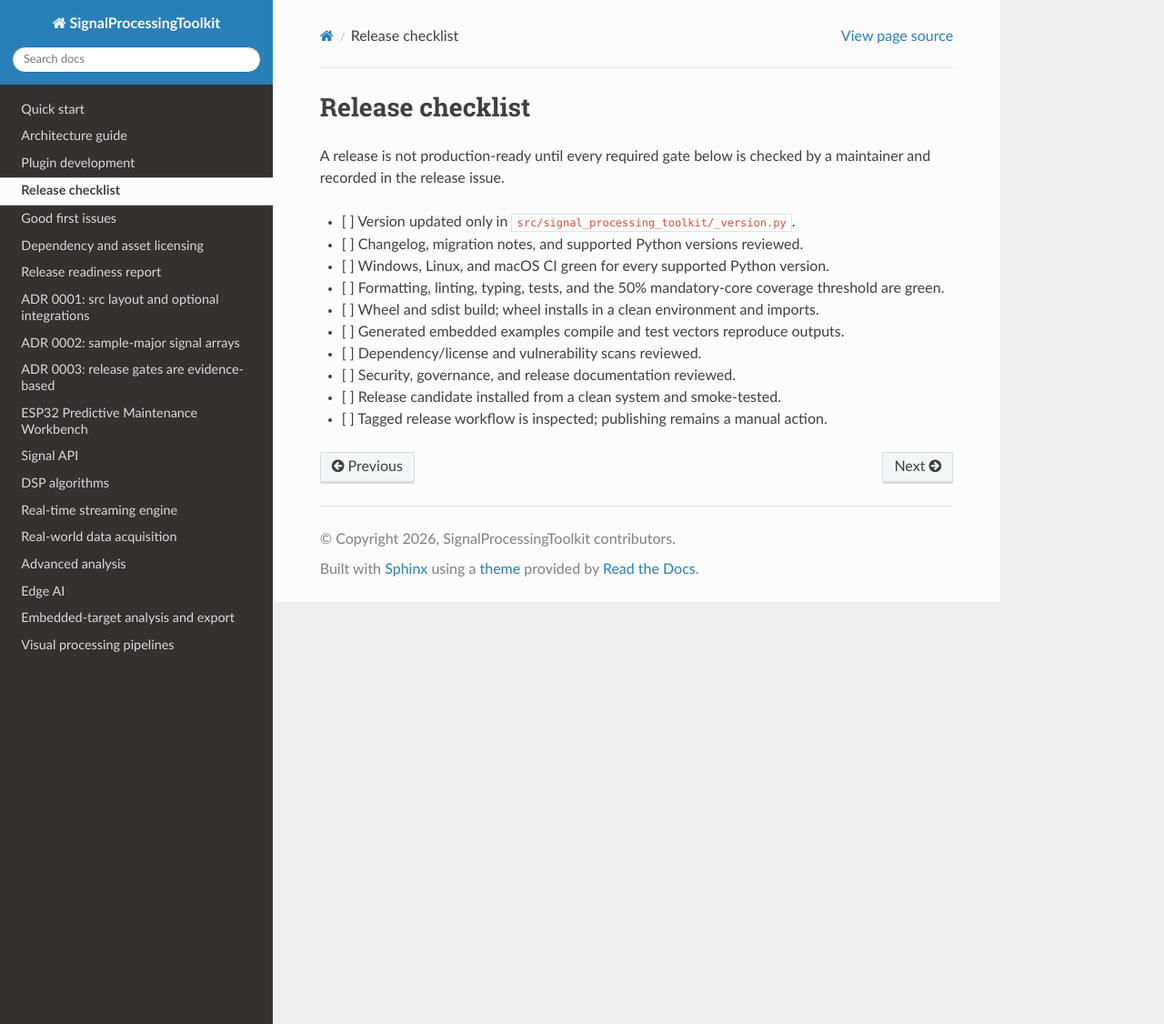
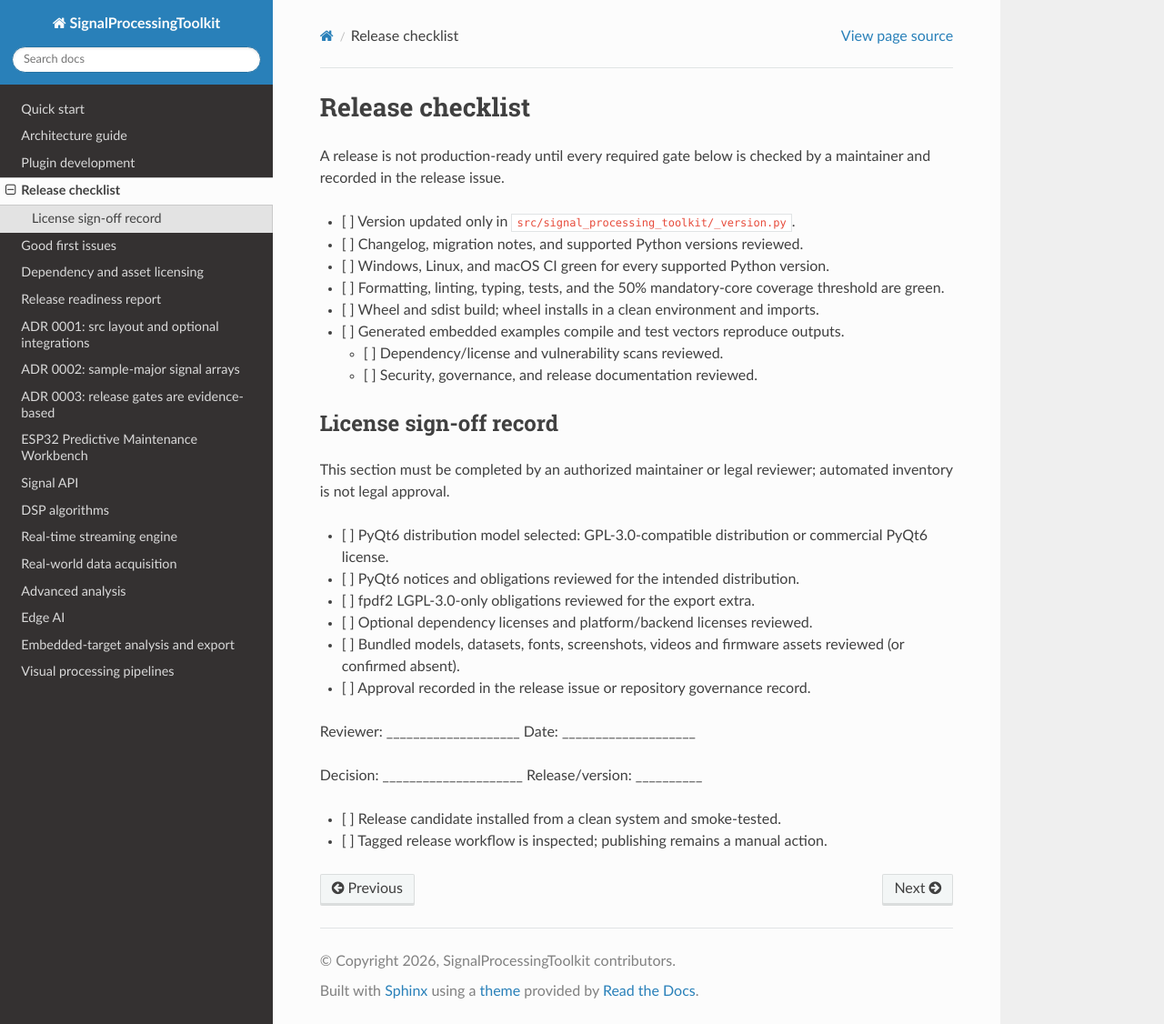
Before and after one commit to shrutikbalwan/SignalProcessingToolkit, a Sphinx documentation site: the page built from docs/release-checklist.md, in a window 1280 px wide and 1126 px high. Shown: the whole window at 91% size. Built offline with Sphinx 7.4.7 and the Read the Docs theme 3.1.0, drawn with Linux system fonts in a browser that asks for light colours.

Commit message:
Add maintainer license sign-off checklist

```diff
--- a/docs/release-checklist.md
+++ b/docs/release-checklist.md
@@ -9,7 +9,25 @@ by a maintainer and recorded in the release issue.
 - [ ] Formatting, linting, typing, tests, and the 50% mandatory-core coverage threshold are green.
 - [ ] Wheel and sdist build; wheel installs in a clean environment and imports.
 - [ ] Generated embedded examples compile and test vectors reproduce outputs.
-- [ ] Dependency/license and vulnerability scans reviewed.
-- [ ] Security, governance, and release documentation reviewed.
+  - [ ] Dependency/license and vulnerability scans reviewed.
+  - [ ] Security, governance, and release documentation reviewed.
+
+## License sign-off record
+
+This section must be completed by an authorized maintainer or legal reviewer;
+automated inventory is not legal approval.
+
+- [ ] PyQt6 distribution model selected: GPL-3.0-compatible distribution or
+      commercial PyQt6 license.
+- [ ] PyQt6 notices and obligations reviewed for the intended distribution.
+- [ ] fpdf2 LGPL-3.0-only obligations reviewed for the export extra.
+- [ ] Optional dependency licenses and platform/backend licenses reviewed.
+- [ ] Bundled models, datasets, fonts, screenshots, videos and firmware assets
+      reviewed (or confirmed absent).
+- [ ] Approval recorded in the release issue or repository governance record.
+
+Reviewer: ____________________  Date: ____________________
+
+Decision: _____________________  Release/version: __________
 - [ ] Release candidate installed from a clean system and smoke-tested.
 - [ ] Tagged release workflow is inspected; publishing remains a manual action.
```
